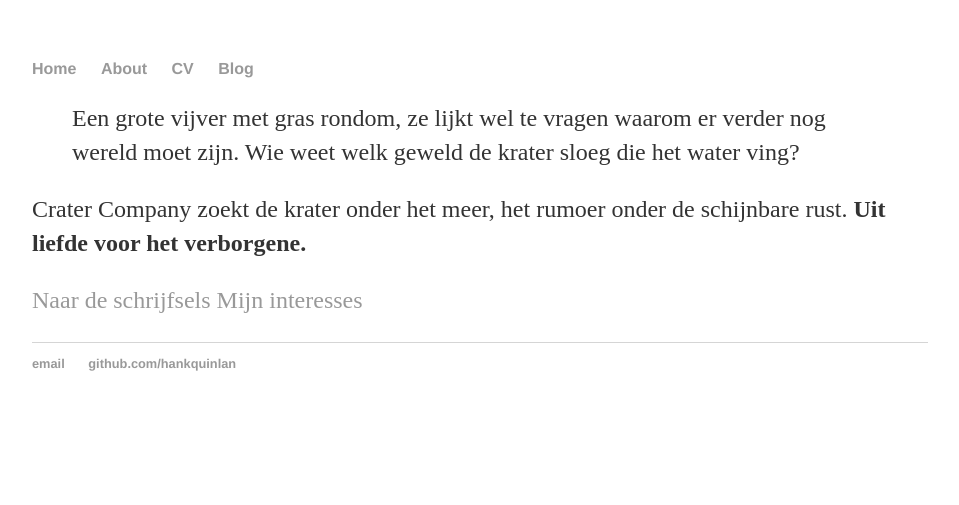
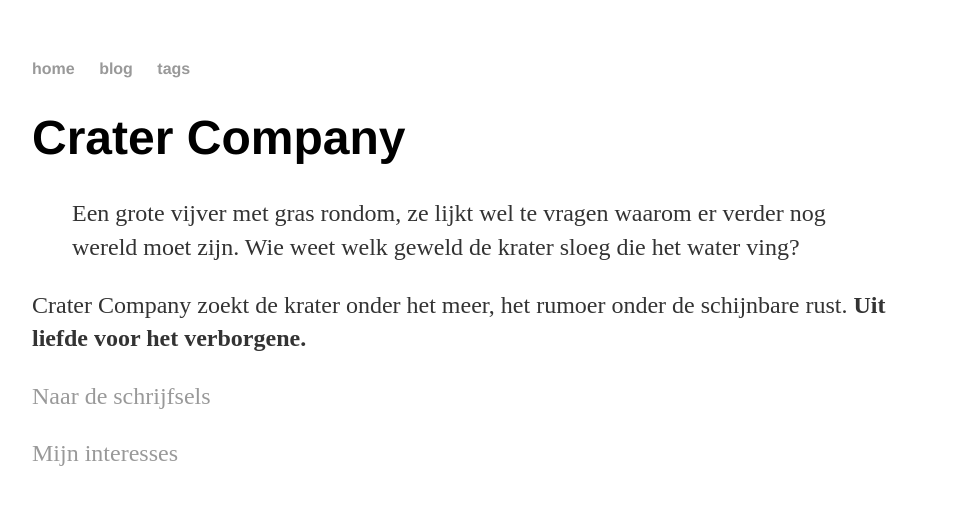
Before and after one commit to croketephji/croketephji.github.io, a Jekyll site: the page built from index.md, in a window 1280 px wide. Shown: the top 505 px of the page, without its empty margins (160-1119 px from the left). Built offline with Jekyll 4.4.1, drawn with Linux system fonts in a browser that asks for light colours.

Commit message:
remove refs to hank quinlan in footers. fix menu

```diff
--- a/_layouts/default.html
+++ b/_layouts/default.html
@@ -8,10 +8,9 @@
 		<body>
 			<nav>
 	    		<ul>
-	        		<li><a href="/">Home</a></li>
-		        	<li><a href="/about">About</a></li>
-	        		<li><a href="/cv">CV</a></li>
-	        		<li><a href="/blog">Blog</a></li>
+	        		<li><a href="/">home</a></li>
+		        	<li><a href="/blog">blog</a></li>
+	        		<li><a href="/tags">tags</a></li>
 	    		</ul>
 			</nav>
 			<div class="container">
@@ -19,11 +18,5 @@
 			{{ content }}
 
 			</div><!-- /.container -->
-			<footer>
-	    		<ul>
-	        		<li><a href="mailto:hankquinlanhub@gmail.com">email</a></li>
-	        		<li><a href="https://github.com/hankquinlan">github.com/hankquinlan</a></li>
-				</ul>
-			</footer>
 		</body>
 	</html>
--- a/index.md
+++ b/index.md
@@ -2,6 +2,8 @@
 layout: default
 title: Crater Company
 ---
+
+# Crater Company
 
 > Een grote vijver met gras rondom, ze lijkt wel
 > te vragen waarom er verder nog wereld moet zijn.
@@ -10,4 +12,5 @@
 Crater Company zoekt de krater onder het meer, het rumoer onder de schijnbare rust. **Uit liefde voor het verborgene.**
 
 [Naar de schrijfsels](/blog)
+
 [Mijn interesses](/tags)
```
